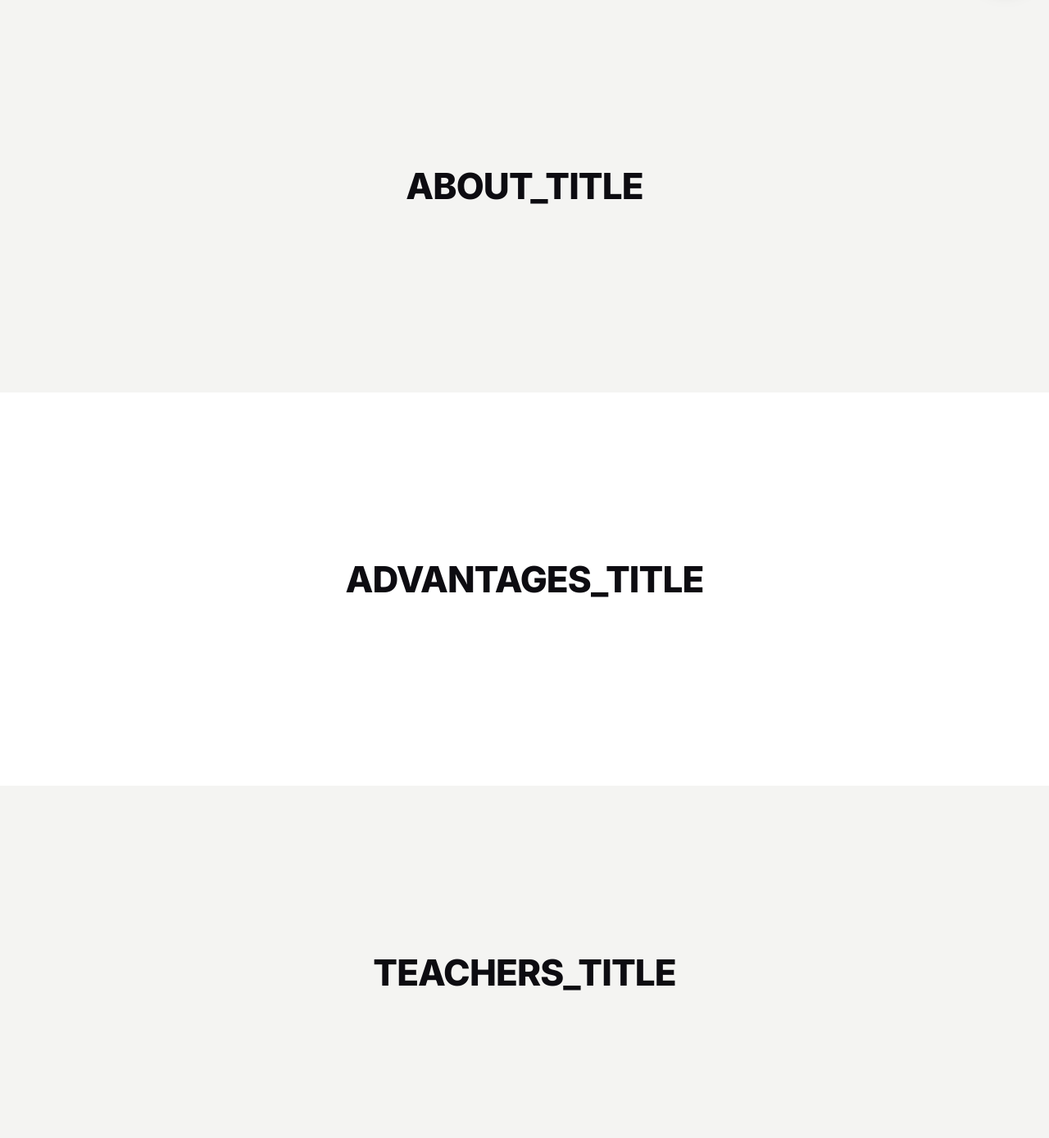
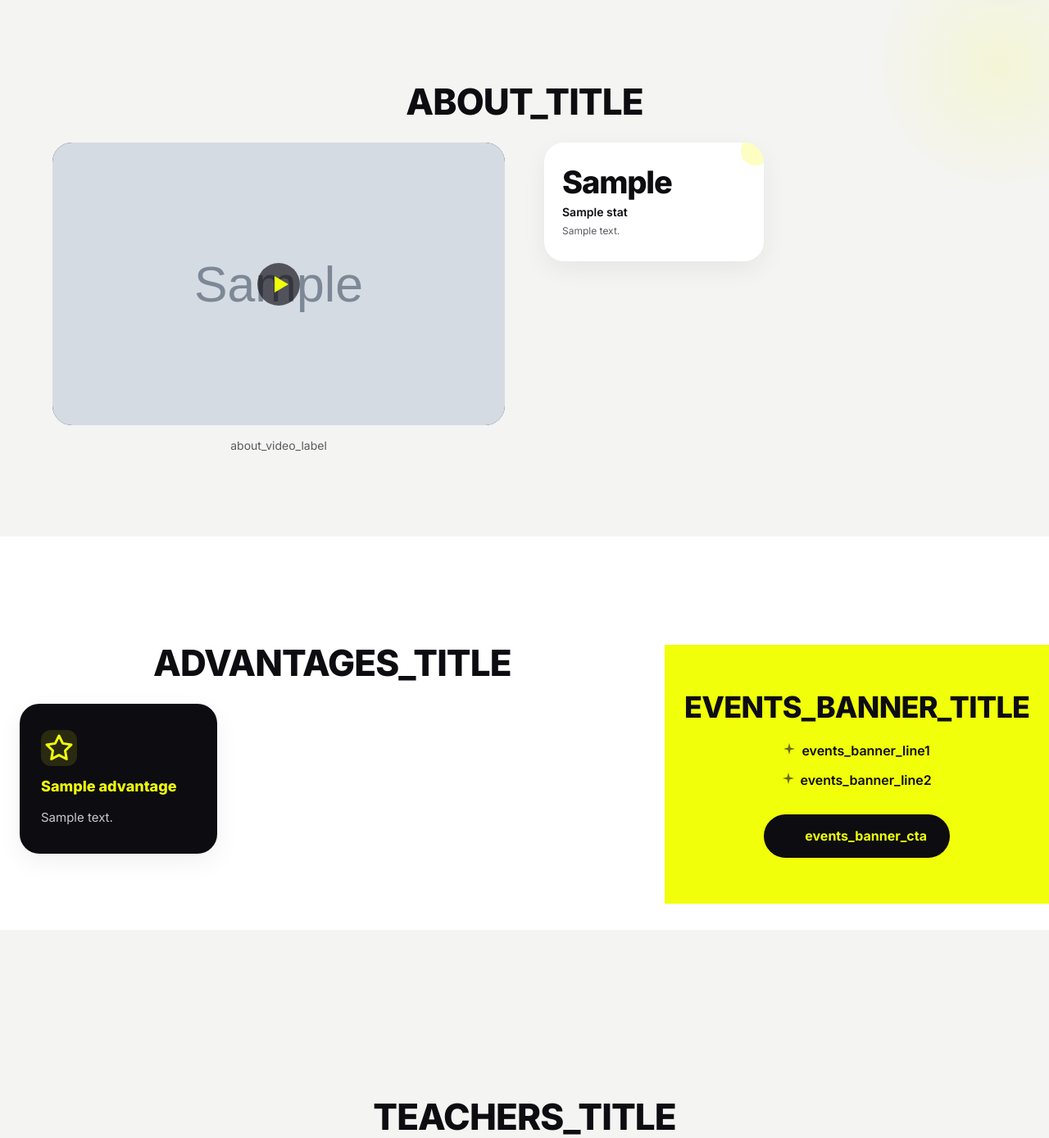
Before and after one commit to ibragimove/SAT-ALFA, a Django app: template templates/home.html in a window 1280 px wide. Shown: the part 801-2190 px from the top of the page at 82% size. Run offline with Django 5.2, Linux system fonts and the light colour scheme; the template is opened without the code that fills it: values that come from a table or form of the project are taken from there, others are empty; tables that the repository leaves empty hold one stand-in row (values such as "Sample post"); grey boxes marked "Sample" are stand-in pictures.

Commit message:
Task 6: Build Hero, About, and Advantages sections

```diff
--- /dev/null
+++ b/static/css/sections.css
@@ -0,0 +1,437 @@
+/* ==========================================================================
+   SAT ALFA – Sections CSS (Hero, About, Advantages)
+   ========================================================================== */
+
+/* ==========================================================================
+   HERO
+   ========================================================================== */
+
+.section-hero {
+  position: relative;
+  min-height: 100vh;
+  display: flex;
+  align-items: flex-end;
+  overflow: hidden;
+  padding: 0;
+  /* Black gradient fallback when there is no video */
+  background: linear-gradient(170deg, #0D0C11 0%, #1a1924 40%, #0D0C11 100%);
+}
+
+/* Full-screen background video */
+.hero-video {
+  position: absolute;
+  inset: 0;
+  width: 100%;
+  height: 100%;
+  object-fit: cover;
+  z-index: 0;
+}
+
+/* Dark gradient overlay */
+.hero-overlay {
+  position: absolute;
+  inset: 0;
+  z-index: 1;
+  background:
+    linear-gradient(180deg,
+      rgba(13, 12, 17, 0.45) 0%,
+      rgba(13, 12, 17, 0.20) 40%,
+      rgba(13, 12, 17, 0.70) 80%,
+      rgba(13, 12, 17, 0.92) 100%);
+}
+
+.hero-container {
+  position: relative;
+  z-index: 2;
+  width: 100%;
+  padding-top: 160px;
+  padding-bottom: 80px;
+}
+
+.hero-content {
+  max-width: 750px;
+}
+
+.hero-title {
+  margin-bottom: 20px;
+  line-height: 1.08;
+}
+
+.hero-title-line1 {
+  display: block;
+  font-size: clamp(40px, 7vw, 72px);
+  color: var(--yellow);
+  font-weight: 800;
+  letter-spacing: -0.03em;
+  text-transform: uppercase;
+}
+
+.hero-title-line2 {
+  display: block;
+  font-size: clamp(22px, 3.5vw, 40px);
+  color: var(--white);
+  font-weight: 700;
+  letter-spacing: -0.02em;
+  margin-top: 4px;
+}
+
+.hero-subtitle {
+  font-size: clamp(15px, 2vw, 18px);
+  color: rgba(255, 255, 255, 0.78);
+  margin-bottom: 36px;
+  max-width: 580px;
+  line-height: 1.6;
+}
+
+.hero-btn {
+  font-size: 16px;
+  padding: 16px 32px;
+}
+
+/* ==========================================================================
+   ABOUT
+   ========================================================================== */
+
+.section-about {
+  position: relative;
+  overflow: hidden;
+  padding: 100px 0;
+}
+
+/* Decorative blob */
+.decor-blob {
+  position: absolute;
+  pointer-events: none;
+  z-index: 0;
+  border-radius: 50%;
+}
+
+.decor-blob--about-tr {
+  width: 320px;
+  height: 320px;
+  top: -80px;
+  right: -100px;
+  background: radial-gradient(circle, rgba(241, 255, 10, 0.12) 0%, transparent 70%);
+}
+
+.about-grid {
+  display: grid;
+  grid-template-columns: 1fr;
+  gap: 40px;
+  position: relative;
+  z-index: 1;
+}
+
+@media (min-width: 768px) {
+  .about-grid {
+    grid-template-columns: 1fr 1fr;
+    gap: 48px;
+    align-items: start;
+  }
+}
+
+/* Video card */
+.about-video-card {
+  position: relative;
+}
+
+.about-video-wrap {
+  position: relative;
+  border-radius: var(--radius-card);
+  overflow: hidden;
+  aspect-ratio: 16 / 10;
+  background: linear-gradient(135deg, #17161F 0%, #2a2838 100%);
+  cursor: pointer;
+}
+
+.about-video-wrap video {
+  width: 100%;
+  height: 100%;
+  object-fit: cover;
+  display: none;
+}
+
+.about-video-wrap video.playing {
+  display: block;
+}
+
+.about-poster {
+  position: absolute;
+  inset: 0;
+  width: 100%;
+  height: 100%;
+  object-fit: cover;
+  transition: opacity 0.4s ease;
+}
+
+.about-poster--gradient {
+  background: linear-gradient(135deg, #17161F 0%, #2a2838 50%, #1a1924 100%);
+}
+
+.about-poster.hidden {
+  opacity: 0;
+  pointer-events: none;
+}
+
+.about-play-btn {
+  position: absolute;
+  top: 50%;
+  left: 50%;
+  transform: translate(-50%, -50%);
+  background: none;
+  border: none;
+  cursor: pointer;
+  z-index: 3;
+  transition: transform 0.3s ease, opacity 0.3s ease;
+}
+
+.about-play-btn:hover {
+  transform: translate(-50%, -50%) scale(1.12);
+}
+
+.about-play-btn.hidden {
+  opacity: 0;
+  pointer-events: none;
+}
+
+.about-video-label {
+  font-size: 14px;
+  color: var(--gray-text);
+  margin-top: 14px;
+  text-align: center;
+}
+
+/* Stats grid */
+.about-stats {
+  display: grid;
+  grid-template-columns: 1fr 1fr;
+  gap: 16px;
+}
+
+.stat-card {
+  position: relative;
+  background: var(--white);
+  border-radius: var(--radius-card);
+  padding: 28px 22px;
+  box-shadow: var(--shadow-soft);
+  display: flex;
+  flex-direction: column;
+  gap: 6px;
+  overflow: hidden;
+  min-width: 0;
+  transition: box-shadow var(--transition-normal), transform var(--transition-normal);
+}
+
+@media (max-width: 480px) {
+  .about-stats {
+    gap: 12px;
+  }
+  .stat-card {
+    padding: 20px 16px;
+  }
+}
+
+.stat-card:hover {
+  box-shadow: var(--shadow-hover);
+  transform: translateY(-2px);
+}
+
+/* Yellow accent shape */
+.stat-accent {
+  position: absolute;
+  top: -8px;
+  right: -8px;
+  width: 36px;
+  height: 36px;
+  border-radius: 50%;
+  background: var(--yellow);
+  opacity: 0.25;
+  pointer-events: none;
+}
+
+.stat-card:nth-child(2) .stat-accent {
+  width: 28px;
+  height: 28px;
+  top: -6px;
+  right: auto;
+  left: -6px;
+  border-radius: 8px;
+  transform: rotate(20deg);
+}
+
+.stat-card:nth-child(3) .stat-accent {
+  width: 40px;
+  height: 20px;
+  border-radius: var(--radius-pill);
+  top: auto;
+  bottom: -4px;
+  right: 12px;
+}
+
+.stat-card:nth-child(4) .stat-accent {
+  width: 24px;
+  height: 24px;
+  top: 10px;
+  right: 10px;
+  border-radius: 6px;
+  transform: rotate(45deg);
+}
+
+.stat-value {
+  font-size: clamp(28px, 4vw, 38px);
+  font-weight: 800;
+  color: var(--black);
+  letter-spacing: -0.03em;
+  line-height: 1.1;
+}
+
+.stat-label {
+  font-size: 14px;
+  font-weight: 600;
+  color: var(--black);
+  line-height: 1.3;
+}
+
+.stat-note {
+  font-size: 12px;
+  color: var(--gray-text);
+  line-height: 1.4;
+}
+
+/* ==========================================================================
+   ADVANTAGES
+   ========================================================================== */
+
+.section-advantages {
+  padding-bottom: 0; /* banner sits flush */
+}
+
+.advantages-grid {
+  display: grid;
+  grid-template-columns: 1fr;
+  gap: 20px;
+  margin-bottom: 64px;
+}
+
+@media (min-width: 640px) {
+  .advantages-grid {
+    grid-template-columns: 1fr 1fr;
+  }
+}
+
+@media (min-width: 1024px) {
+  .advantages-grid {
+    grid-template-columns: repeat(3, 1fr);
+  }
+}
+
+.advantage-card {
+  background: var(--white);
+  border-radius: var(--radius-card);
+  padding: 32px 26px;
+  box-shadow: var(--shadow-soft);
+  display: flex;
+  flex-direction: column;
+  gap: 14px;
+  transition: box-shadow var(--transition-normal), transform var(--transition-normal);
+}
+
+.advantage-card:hover {
+  box-shadow: var(--shadow-hover);
+  transform: translateY(-3px);
+}
+
+/* Dark highlighted card */
+.advantage-card--dark {
+  background: var(--black);
+  color: var(--white);
+}
+
+.advantage-card--dark .advantage-title {
+  color: var(--yellow);
+}
+
+.advantage-card--dark .advantage-text {
+  color: rgba(255, 255, 255, 0.78);
+}
+
+.advantage-icon {
+  width: 44px;
+  height: 44px;
+  display: flex;
+  align-items: center;
+  justify-content: center;
+  border-radius: 12px;
+  background: var(--bg);
+  flex-shrink: 0;
+}
+
+.advantage-card--dark .advantage-icon {
+  background: rgba(241, 255, 10, 0.12);
+}
+
+.advantage-title {
+  font-size: 18px;
+  font-weight: 800;
+  color: var(--black);
+  line-height: 1.25;
+}
+
+.advantage-text {
+  font-size: 15px;
+  color: var(--gray-text);
+  line-height: 1.6;
+}
+
+/* ==========================================================================
+   EVENTS BANNER (inside advantages section)
+   ========================================================================== */
+
+.events-banner {
+  background: var(--yellow);
+  padding: 56px 0;
+  margin-top: 0;
+}
+
+.events-banner-inner {
+  display: flex;
+  flex-direction: column;
+  align-items: center;
+  text-align: center;
+  gap: 20px;
+}
+
+.events-banner-title {
+  font-size: clamp(24px, 3.5vw, 36px);
+  font-weight: 800;
+  text-transform: uppercase;
+  color: var(--black);
+  letter-spacing: -0.02em;
+}
+
+.events-banner-lines {
+  display: flex;
+  flex-direction: column;
+  gap: 10px;
+}
+
+.events-banner-line {
+  display: flex;
+  align-items: flex-start;
+  justify-content: center;
+  gap: 8px;
+  font-size: clamp(14px, 2vw, 16px);
+  font-weight: 600;
+  color: var(--black);
+  text-align: left;
+}
+
+.banner-sparkle {
+  flex-shrink: 0;
+  margin-top: 3px;
+  opacity: 0.6;
+}
+
+.events-banner-btn {
+  margin-top: 8px;
+}
--- a/static/js/main.js
+++ b/static/js/main.js
@@ -109,4 +109,33 @@ document.addEventListener('DOMContentLoaded', () => {
 
     fadeElements.forEach((el) => observer.observe(el));
   }
+
+  // 5. About Section Video Play Handler
+  const aboutVideoWrap = document.getElementById('about-video-wrap');
+  const aboutVideo = document.getElementById('about-video');
+  const aboutPoster = document.getElementById('about-poster');
+  const aboutPlayBtn = document.getElementById('about-play-btn');
+
+  if (aboutVideo && aboutPlayBtn) {
+    const playAboutVideo = () => {
+      aboutPlayBtn.classList.add('hidden');
+      if (aboutPoster) aboutPoster.classList.add('hidden');
+      aboutVideo.classList.add('playing');
+      aboutVideo.controls = true;
+      aboutVideo.play().catch(() => {});
+    };
+
+    aboutPlayBtn.addEventListener('click', (e) => {
+      e.stopPropagation();
+      playAboutVideo();
+    });
+
+    if (aboutVideoWrap) {
+      aboutVideoWrap.addEventListener('click', () => {
+        if (!aboutVideo.classList.contains('playing')) {
+          playAboutVideo();
+        }
+      });
+    }
+  }
 });
--- a/templates/base.html
+++ b/templates/base.html
@@ -12,8 +12,9 @@
   <link rel="preconnect" href="https://fonts.gstatic.com" crossorigin>
   <link href="https://fonts.googleapis.com/css2?family=Inter:wght@400;500;600;700;800&display=swap" rel="stylesheet">
 
-  <!-- Stylesheet -->
+  <!-- Stylesheets -->
   <link rel="stylesheet" href="{% static 'css/main.css' %}">
+  <link rel="stylesheet" href="{% static 'css/sections.css' %}">
   {% block extra_head %}{% endblock %}
 </head>
 <body>
--- a/templates/home.html
+++ b/templates/home.html
@@ -2,40 +2,9 @@
 {% load core_tags %}
 
 {% block content %}
-<!-- Section: Hero -->
-<section id="hero" class="section section-hero">
-  <div class="container hero-container">
-    <div class="hero-content fade-up">
-      <h1 class="hero-title">
-        <span class="hero-title-line1">SAT ALFA</span>
-        <span class="hero-title-line2">{{ site_settings.hero_title }}</span>
-      </h1>
-      {% if site_settings.hero_subtitle %}
-        <p class="hero-subtitle">{{ site_settings.hero_subtitle }}</p>
-      {% endif %}
-      <a href="#faq" class="btn btn-primary hero-btn">
-        <svg class="btn-sparkle" width="16" height="16" viewBox="0 0 24 24" fill="currentColor">
-          <path d="M12 0L14.6 9.4L24 12L14.6 14.6L12 24L9.4 14.6L0 12L9.4 9.4L12 0Z"/>
-        </svg>
-        <span>{% t 'hero_cta' %}</span>
-      </a>
-    </div>
-  </div>
-</section>
-
-<!-- Section: About (light) -->
-<section id="about" class="section section-light">
-  <div class="container">
-    <h2 class="section-heading fade-up">{% t 'about_title' %}</h2>
-  </div>
-</section>
-
-<!-- Section: Advantages (white) -->
-<section id="advantages" class="section section-white">
-  <div class="container">
-    <h2 class="section-heading fade-up">{% t 'advantages_title' %}</h2>
-  </div>
-</section>
+{% include 'partials/_hero.html' %}
+{% include 'partials/_about.html' %}
+{% include 'partials/_advantages.html' %}
 
 <!-- Section: Teachers (light) -->
 <section id="teachers" class="section section-light">
@@ -83,6 +52,7 @@
 <section id="faq" class="section section-light">
   <div class="container">
     <h2 class="section-heading fade-up">{% t 'faq_title' %}</h2>
+    <div id="contact"></div>
   </div>
 </section>
 {% endblock %}
--- /dev/null
+++ b/templates/partials/_about.html
@@ -0,0 +1,54 @@
+{% load core_tags %}
+<section id="about" class="section section-light section-about">
+  <!-- Decorative blob top-right -->
+  <div class="decor-blob decor-blob--about-tr" aria-hidden="true"></div>
+
+  <div class="container">
+    <h2 class="section-heading fade-up">{% t 'about_title' %}</h2>
+
+    <div class="about-grid">
+      <!-- Left: Video card -->
+      <div class="about-video-card fade-up">
+        <div class="about-video-wrap" id="about-video-wrap">
+          {% if site_settings.about_video %}
+            <video class="about-video" id="about-video" preload="none" playsinline
+                   {% if site_settings.about_poster %}poster="{{ site_settings.about_poster.url }}"{% endif %}>
+              <source src="{{ site_settings.about_video.url }}" type="video/mp4">
+            </video>
+          {% endif %}
+
+          {% if site_settings.about_poster %}
+            <img class="about-poster" id="about-poster" src="{{ site_settings.about_poster.url }}" alt="{% t 'about_video_label' %}" loading="lazy">
+          {% else %}
+            <div class="about-poster about-poster--gradient" id="about-poster"></div>
+          {% endif %}
+
+          {% if site_settings.about_video %}
+            <button type="button" class="about-play-btn" id="about-play-btn" aria-label="{% t 'about_video_label' %}">
+              <svg width="52" height="52" viewBox="0 0 52 52" fill="none">
+                <circle cx="26" cy="26" r="26" fill="rgba(13,12,17,0.65)"/>
+                <polygon points="21,16 38,26 21,36" fill="var(--yellow)"/>
+              </svg>
+            </button>
+          {% endif %}
+        </div>
+        <p class="about-video-label">{% t 'about_video_label' %}</p>
+      </div>
+
+      <!-- Right: Stats grid -->
+      <div class="about-stats fade-up">
+        {% for stat in stats %}
+          <div class="stat-card">
+            <!-- small decorative yellow accent -->
+            <span class="stat-accent" aria-hidden="true"></span>
+            <span class="stat-value">{{ stat.value }}</span>
+            <span class="stat-label">{{ stat.label }}</span>
+            {% if stat.note %}
+              <span class="stat-note">{{ stat.note }}</span>
+            {% endif %}
+          </div>
+        {% endfor %}
+      </div>
+    </div>
+  </div>
+</section>
--- /dev/null
+++ b/templates/partials/_advantages.html
@@ -0,0 +1,47 @@
+{% load core_tags %}
+<section id="advantages" class="section section-white section-advantages">
+  <div class="container">
+    <h2 class="section-heading fade-up">{% t 'advantages_title' %}</h2>
+
+    <div class="advantages-grid">
+      {% for adv in advantages %}
+        <div class="advantage-card {% if adv.is_highlighted %}advantage-card--dark{% endif %} fade-up">
+          <div class="advantage-icon" aria-hidden="true">
+            <svg width="36" height="36" viewBox="0 0 24 24" fill="none" stroke="{% if adv.is_highlighted %}var(--yellow){% else %}var(--black){% endif %}" stroke-width="2" stroke-linecap="round" stroke-linejoin="round">
+              <polygon points="12 2 15.09 8.26 22 9.27 17 14.14 18.18 21.02 12 17.77 5.82 21.02 7 14.14 2 9.27 8.91 8.26 12 2"/>
+            </svg>
+          </div>
+          <h3 class="advantage-title">{{ adv.title }}</h3>
+          <p class="advantage-text">{{ adv.text }}</p>
+        </div>
+      {% endfor %}
+    </div>
+  </div>
+
+  <!-- Events Banner -->
+  <div class="events-banner fade-up">
+    <div class="container events-banner-inner">
+      <h3 class="events-banner-title">{% t 'events_banner_title' %}</h3>
+      <div class="events-banner-lines">
+        <p class="events-banner-line">
+          <svg class="banner-sparkle" width="14" height="14" viewBox="0 0 24 24" fill="currentColor" aria-hidden="true">
+            <path d="M12 0L14.6 9.4L24 12L14.6 14.6L12 24L9.4 14.6L0 12L9.4 9.4L12 0Z"/>
+          </svg>
+          <span>{% t 'events_banner_line1' %}</span>
+        </p>
+        <p class="events-banner-line">
+          <svg class="banner-sparkle" width="14" height="14" viewBox="0 0 24 24" fill="currentColor" aria-hidden="true">
+            <path d="M12 0L14.6 9.4L24 12L14.6 14.6L12 24L9.4 14.6L0 12L9.4 9.4L12 0Z"/>
+          </svg>
+          <span>{% t 'events_banner_line2' %}</span>
+        </p>
+      </div>
+      <a href="#events" class="btn btn-secondary events-banner-btn">
+        <svg class="btn-sparkle" width="14" height="14" viewBox="0 0 24 24" fill="currentColor">
+          <path d="M12 0L14.6 9.4L24 12L14.6 14.6L12 24L9.4 14.6L0 12L9.4 9.4L12 0Z"/>
+        </svg>
+        <span>{% t 'events_banner_cta' %}</span>
+      </a>
+    </div>
+  </div>
+</section>
--- /dev/null
+++ b/templates/partials/_hero.html
@@ -0,0 +1,28 @@
+{% load core_tags %}
+<section id="hero" class="section section-hero">
+  {% if site_settings.hero_video %}
+    <video class="hero-video" autoplay muted loop playsinline
+           {% if site_settings.hero_poster %}poster="{{ site_settings.hero_poster.url }}"{% endif %}>
+      <source src="{{ site_settings.hero_video.url }}" type="video/mp4">
+    </video>
+  {% endif %}
+  <div class="hero-overlay"></div>
+
+  <div class="container hero-container">
+    <div class="hero-content fade-up">
+      <h1 class="hero-title">
+        <span class="hero-title-line1">SAT ALFA</span>
+        <span class="hero-title-line2">{{ site_settings.hero_title }}</span>
+      </h1>
+      {% if site_settings.hero_subtitle %}
+        <p class="hero-subtitle">{{ site_settings.hero_subtitle }}</p>
+      {% endif %}
+      <a href="#contact" class="btn btn-primary hero-btn">
+        <svg class="btn-sparkle" width="16" height="16" viewBox="0 0 24 24" fill="currentColor">
+          <path d="M12 0L14.6 9.4L24 12L14.6 14.6L12 24L9.4 14.6L0 12L9.4 9.4L12 0Z"/>
+        </svg>
+        <span>{% t 'hero_cta' %}</span>
+      </a>
+    </div>
+  </div>
+</section>
```
Also changed, not shown: PROGRESS.md (+6 -0 lines).
